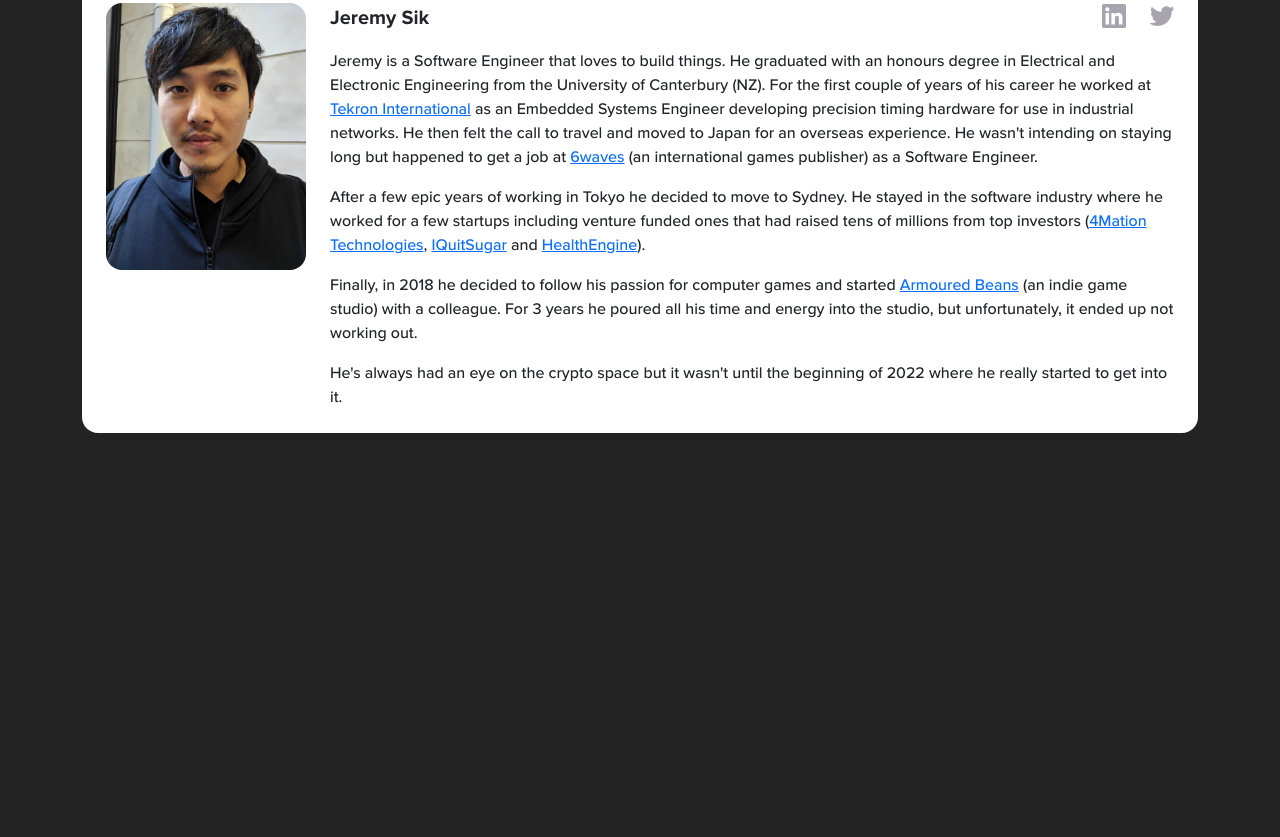
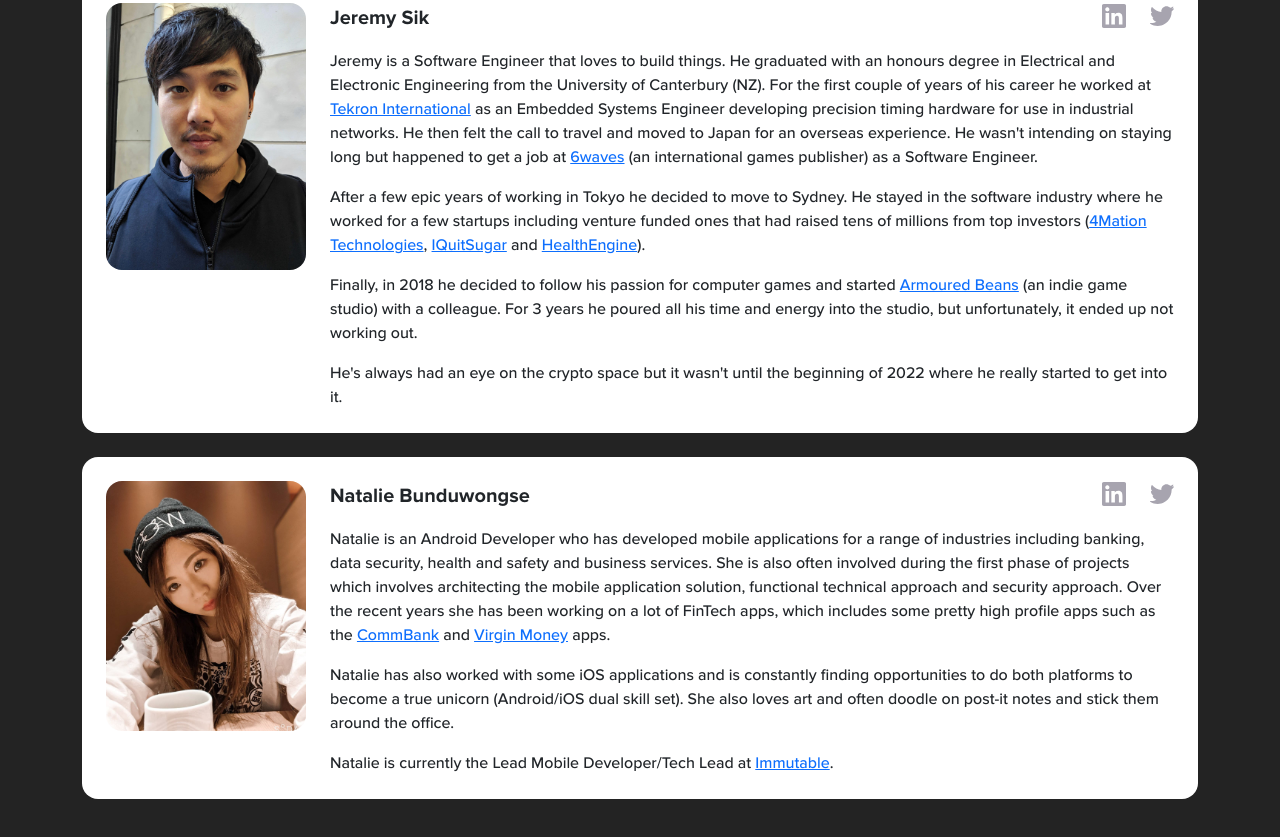
Before and after one commit to jeremysik/iil-website, a website: page src/public/about/index.html in a window 1280 px wide. Shown: the part 699-1536 px from the top of the page. Before the commit the page ends 1156 px from the top, so only its background shows below. Drawn offline with Linux system fonts and the light colour scheme.

Commit message:
Revert "Update team."
This reverts commit 170c13fd059c93711d12642839ba7b5deb7bf5c6.

```diff
--- a/package.json
+++ b/package.json
@@ -1,6 +1,6 @@
 {
   "name": "iil-website",
-  "version": "0.0.11",
+  "version": "0.0.10",
   "description": "IsItLegit website.",
   "main": "./src/index.js",
   "scripts": {
--- a/src/public/about/index.html
+++ b/src/public/about/index.html
@@ -102,6 +102,40 @@
                 </div>
             </div>
         </div>
+        <div class="member-container mb-5">
+            <div class="row">
+                <div class="col col-12 col-md-auto d-flex justify-content-center d-md-block">
+                    <img class="profile-image" src="/asset/natalie_profile.jpg">
+                </div>
+                <div class="col">
+                    <div class="row mb-3 mt-4 mt-md-0">
+                        <div class="col fs-5 text-bold">
+                            Natalie Bunduwongse
+                        </div>
+                        <div class="col col-auto">
+                            <a href="https://www.linkedin.com/in/nataliebunduwongse/" target="_blank"><img class="social-icon" src="/asset/linkedIn_grey_logo.svg"></a>
+                        </div>
+                        <div class="col col-auto">
+                            <a href="https://twitter.com/nattbunx" target="_blank"><img class="social-icon" src="/asset/twitter_grey_logo.svg"></a>
+                        </div>
+                    </div>
+                    <p>
+                        Natalie is an Android Developer who has developed mobile applications for a range of industries including banking, data security, health and safety and business services.
+                        She is also often involved during the first phase of projects which involves architecting the mobile application solution, functional technical approach and security approach.
+                        Over the recent years she has been working on a lot of FinTech apps, which includes some pretty high profile apps such as the
+                        <a href="https://www.commbank.com.au/digital-banking/commbank-app.html" target="_blank">CommBank</a> and
+                        <a href="https://virginmoney.com.au/products/credit-card/multi-credit-cards/mobile-app" target="_blank">Virgin Money</a> apps.
+                    </p>
+                    <p>
+                        Natalie has also worked with some iOS applications and is constantly finding opportunities to do both platforms to become a true unicorn (Android/iOS dual skill set).
+                        She also loves art and often doodle on post-it notes and stick them around the office.
+                    </p>
+                    <span>
+                        Natalie is currently the Lead Mobile Developer/Tech Lead at <a href="https://www.immutable.com/" target="_blank">Immutable</a>.
+                    </span>
+                </div>
+            </div>
+        </div>
     </div>
 
     <script src="/lib/ethers.umd.min.js"       type="application/javascript" defer></script>
```
